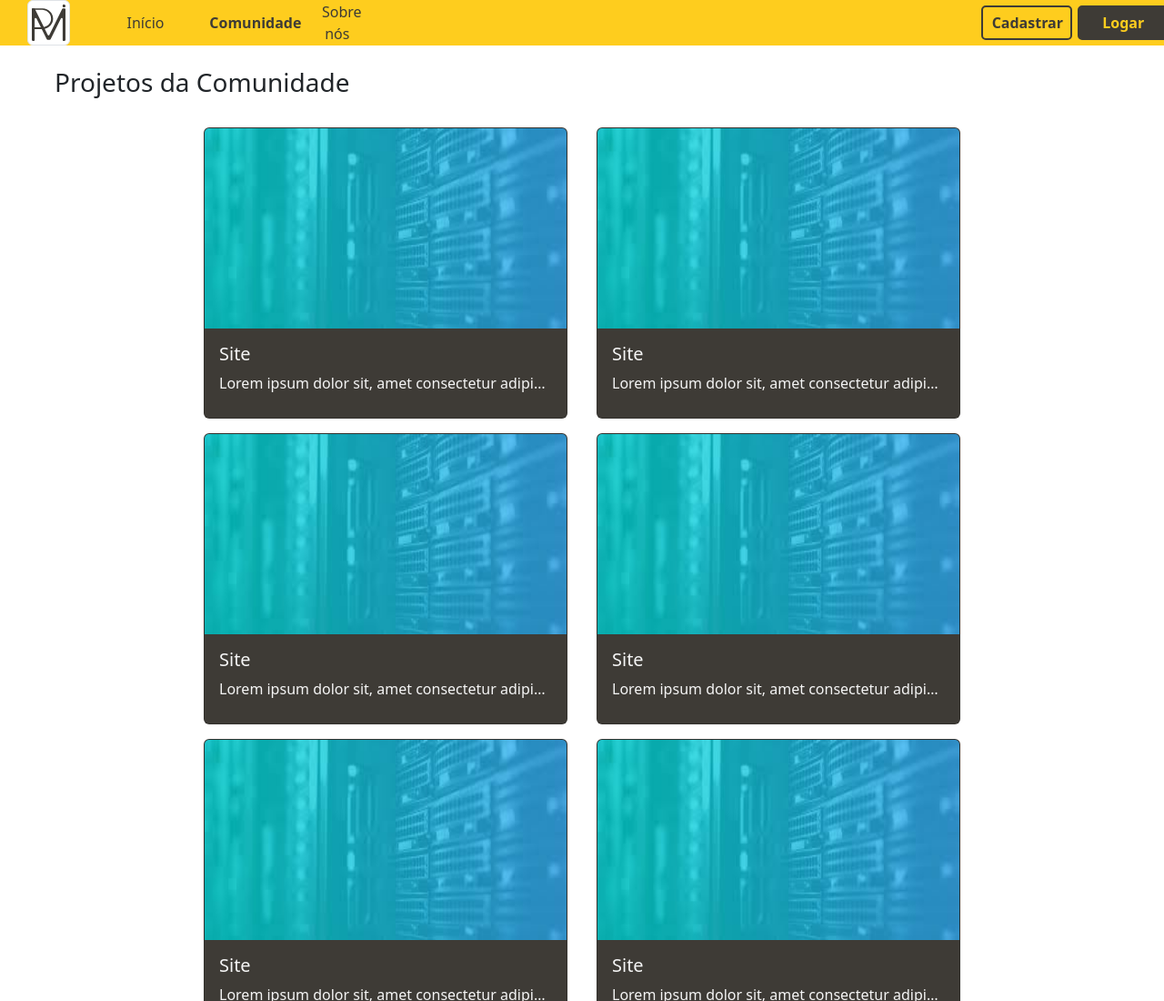
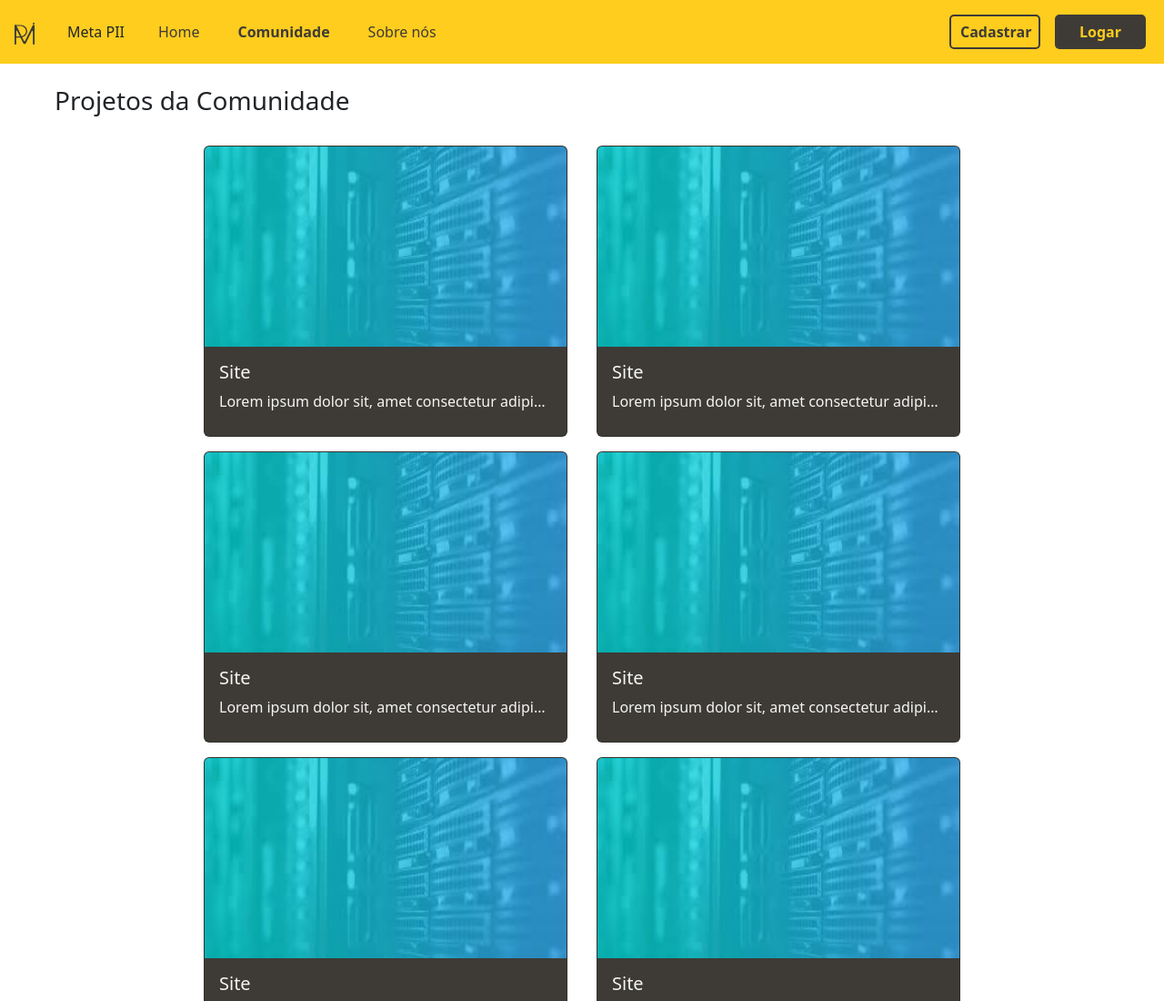
Before and after one commit to barros-carlos/MetaPII, a plain HTML site: page comunidade.html in a window 1280 px wide. Shown: the top 1100 px of the page at 91% size. Drawn offline with nearby package versions, Linux system fonts and the light colour scheme.

Commit message:
modified:   comunidade.html 	modified:   index.html 	modified:   sobre-nos.html

```diff
--- a/comunidade.html
+++ b/comunidade.html
@@ -15,7 +15,7 @@
 </head>
 
 <body>
-    <div class="container-fluid sticky-top text-center ">
+    <!-- <div class="container-fluid sticky-top text-center ">
         <div id="navbar" class="row align-items-center">
             <div class="col-lg-1"><img id="imagem-logo" class="img-thumbnail" src="Imagens/metaPii-Logo.svg" alt="Logo Meta PII"></div>
             <div class="col-lg-1"><a id="inicio" href="index.html">Início</a></div>
@@ -24,7 +24,27 @@
             <div class="col-lg-1 offset-lg-6"><button id="botao-cadastrar">Cadastrar</button></div>
             <div class="col-lg-1"><button id="botao-logar">Logar</button></div>
         </div>
-    </div>
+    </div> -->
+    <nav id="navbar" class="navbar navbar-expand-md">
+        <div class="container-fluid">
+            <a class="navbar-brand" href="#">
+                <img src="Imagens/metaPii-Logo.svg" alt="Bootstrap" width="30" height="24">
+            </a>
+            <a class="nav-link mx-3" data-bs-toggle="collapse" aria-expanded="false" aria-label="toggle navigation" href="">Meta PII</a>
+            <button class="navbar-toggler" type="button" data-bs-toggle="collapse" data-bs-target="#myNavbar"
+                aria-controls="#myNavbar" aria-expanded="false" aria-label="toggle navigation">
+                <span class="navbar-toggler-icon"></span>
+            </button>
+            <div class="collapse navbar-collapse" id="myNavbar">
+                <a id="inicio"  class="nav-link active mx-3 py-2" aria-current="page" href="index.html">Home</a>
+                <a id="comunidade" style="font-weight:800" class="nav-link disabled mx-3 py-2" aria-current="page" href="comunidade.html">Comunidade</a>
+                <a id="sobre-nos" class="nav-link active mx-3 py-2" aria-current="page" href="sobre-nos.html">Sobre nós</a>
+                <button id="botao-cadastrar" class="nav-link mx-2 ms-md-auto my-2">Cadastrar</button>
+                <button id="botao-logar" class=" nav-link mx-2 my-2 ">Logar</button>
+            </div>
+
+        </div>
+    </nav>
 
     <div class="container-fluid">
         <h3 class="my-4 ms-5">
```
Also changed, not shown: index.html (+5 -4 lines), sobre-nos.html (+23 -2 lines).
